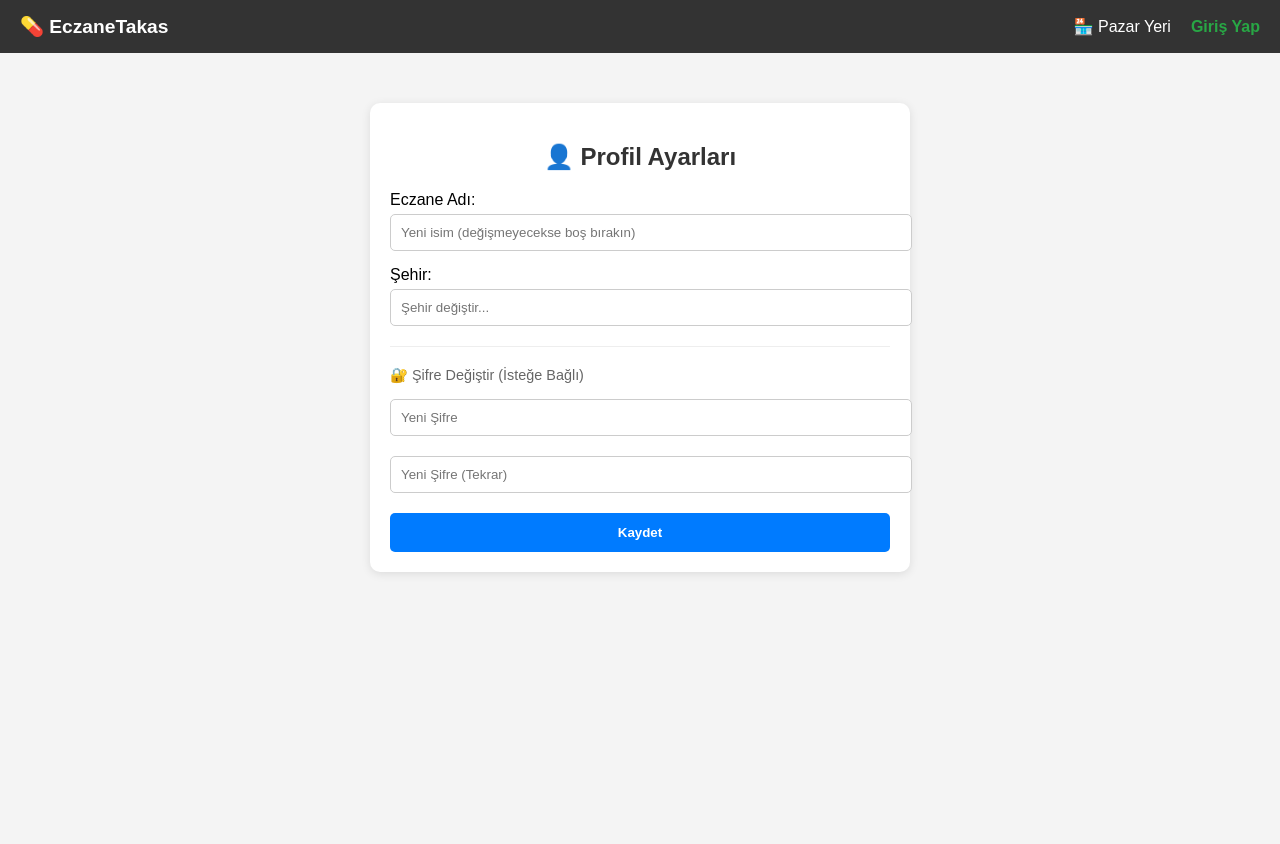
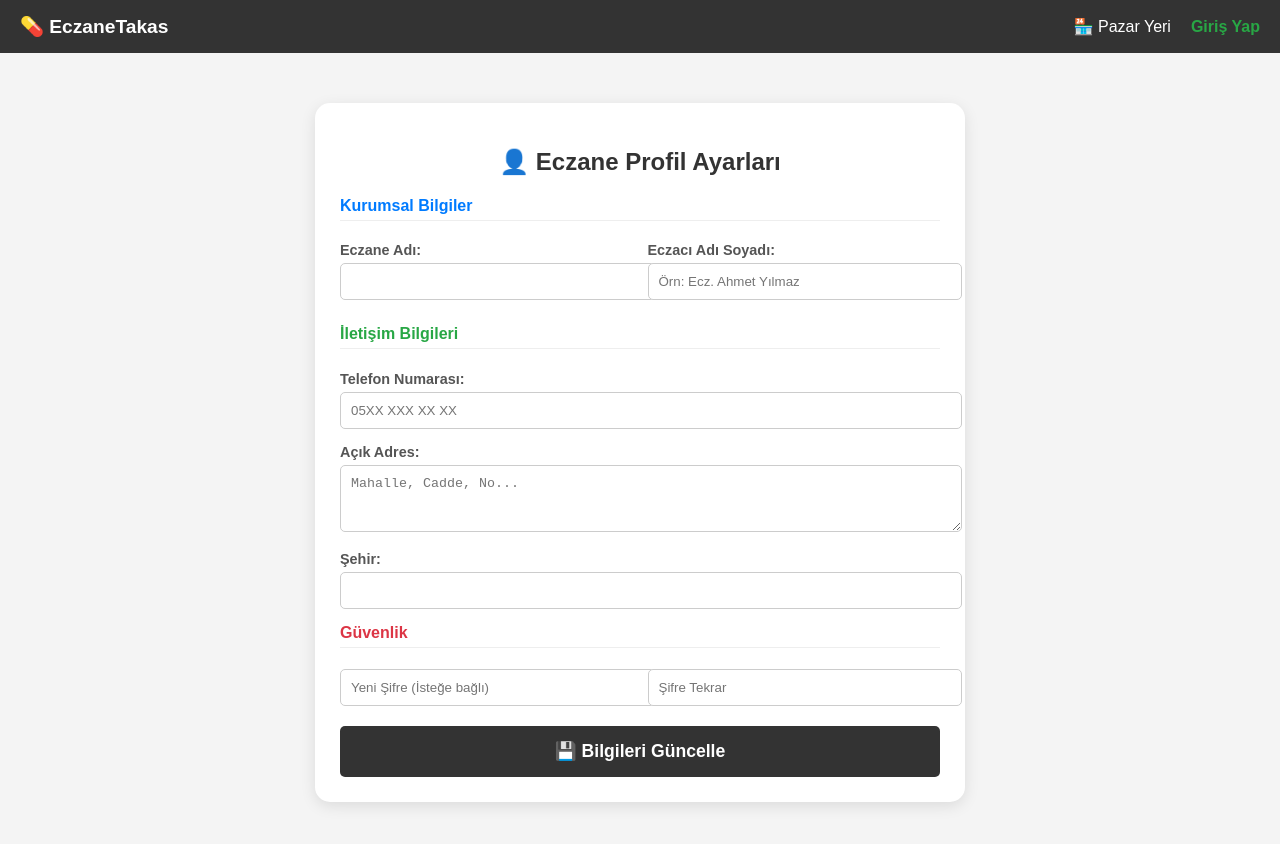
Before and after one commit to ismail476948-ui/eczane-takas-app, a React app in the folder frontend/: page /profile in a window 1280 px wide. Shown: the top 844 px of the page. Before the commit the page ends 800 px from the top, so only its background shows below. Built offline with nearby package versions, Linux system fonts and the light colour scheme; no server answers; the HTML template or start-up script is replaced by a standard one.

Commit message:
Profil detaylari ve adetli siparis eklendi

```diff
--- a/frontend/src/pages/Profile.jsx
+++ b/frontend/src/pages/Profile.jsx
@@ -3,25 +3,43 @@ import axios from 'axios';
 import { toast } from 'react-toastify';
 
 function Profile() {
-  const [user, setUser] = useState({ pharmacyName: '', city: '', email: '' });
+  const [user, setUser] = useState({
+    pharmacyName: '',
+    city: '',
+    email: '',
+    pharmacistName: '', // Yeni
+    address: '',        // Yeni
+    phoneNumber: ''     // Yeni
+  });
+
   const [passwords, setPasswords] = useState({ newPassword: '', confirmPassword: '' });
   const [loading, setLoading] = useState(false);
+  const token = localStorage.getItem('token');
 
-  const token = localStorage.getItem('token');
-  const userId = localStorage.getItem('userId');
+  // Sayfa açılınca mevcut bilgileri Backend'den çek
+  useEffect(() => {
+    const fetchProfile = async () => {
+        try {
+            // Profil için özel bir GET rotamız yok ama admin listesinden veya update cevabından alabiliriz.
+            // Ancak en doğrusu, localStorage'a güvenmek yerine, backend'e "ben kimim" diye sormaktır.
+            // Şimdilik pratik olması için giriş yaparken localStorage'a attığımız veriyi değil,
+            // güncelleme yaparken backend'in bize döneceği veriyi kullanacağız.
+            // ANCAK: En temiz yöntem, kullanıcı verisini çekmektir.
+            // Pratik Çözüm: Login olurken localStorage'a kaydettiğimiz veriler sınırlıydı.
+            // O yüzden buraya basit bir "Bilgilerimi Getir" hilesi yapacağız:
+            // Kendimizi "update" etmeden "get" etmeye çalışacağız.
 
-  // Mevcut bilgileri çek (Admin panelindeki user listesinden veya token'dan alabiliriz ama en temiz user verisi için endpoint yapmadık, o yüzden localStorage'ı kullanacağız veya login'de gelen veriyi)
-  // En sağlıklısı backend'e "beni getir" (`/me`) rotası eklemektir ama işi uzatmamak için
-  // Admin rotasını kullanarak kendi verimizi çekeceğiz veya direkt login bilgilerini kullanacağız.
-  // Burada basitlik adına localStorage'daki ismi gösterip, inputları boş başlatabiliriz.
-  // YA DA: Backend'den çekelim.
-
-  useEffect(() => {
-    // Profil bilgilerini çekmek için basit bir istek (auth check gibi)
-    // Şimdilik inputları boş bırakıyorum, kullanıcı değiştirmek istediğini yazar.
-    // Mevcut ismi localStorage'dan alalım.
-    const savedName = localStorage.getItem('username');
-    if(savedName) setUser(prev => ({...prev, pharmacyName: savedName}));
+            // Mevcut yapıda GET /me rotası yapmadığımız için, kullanıcıdan boş form doldurmasını istemek yerine
+            // Login sonrası localStorage'a kaydettiğimiz isim bilgisini alalım.
+            // Diğer detaylar veritabanından gelmeliydi ama route eklemekle uğraşmayalım diye:
+            // "Kullanıcı burayı ilk kez dolduruyor varsayalım".
+            const savedName = localStorage.getItem('username');
+            if(savedName) setUser(prev => ({...prev, pharmacyName: savedName}));
+        } catch (error) {
+            console.error(error);
+        }
+    };
+    fetchProfile();
   }, []);
 
   const handleUpdate = async (e) => {
@@ -32,21 +50,31 @@ function Profile() {
 
     setLoading(true);
     try {
-        // GÜNCELLEME: Doğru endpoint
         const res = await axios.put('/api/auth/update', {
             pharmacyName: user.pharmacyName,
             city: user.city,
+            pharmacistName: user.pharmacistName, // Yeni
+            address: user.address,               // Yeni
+            phoneNumber: user.phoneNumber,       // Yeni
             password: passwords.newPassword
         }, {
             headers: { 'x-auth-token': token }
         });
 
-        toast.success("Profil güncellendi!");
+        toast.success("Profil ve iletişim bilgileri güncellendi!");
 
-        // Eğer isim değiştiyse localStorage'ı da güncelle
-        if (user.pharmacyName) {
-            localStorage.setItem('username', user.pharmacyName);
-            // Sayfayı yenile ki üst menüdeki isim de değişsin
+        // Gelen en güncel veriyi state'e yaz
+        if(res.data.user) {
+            setUser({
+                ...user,
+                pharmacyName: res.data.user.pharmacyName,
+                city: res.data.user.city,
+                pharmacistName: res.data.user.pharmacistName,
+                address: res.data.user.address,
+                phoneNumber: res.data.user.phoneNumber
+            });
+
+            localStorage.setItem('username', res.data.user.pharmacyName);
             setTimeout(() => window.location.reload(), 1000);
         }
 
@@ -59,64 +87,60 @@ function Profile() {
   };
 
   return (
-    <div style={{ maxWidth: '500px', margin: '30px auto', padding: '20px', background: 'white', borderRadius: '10px', boxShadow: '0 2px 10px rgba(0,0,0,0.1)' }}>
-      <h2 style={{ textAlign: 'center', color: '#333' }}>👤 Profil Ayarları</h2>
+    <div style={{ maxWidth: '600px', margin: '30px auto', padding: '25px', background: 'white', borderRadius: '15px', boxShadow: '0 4px 15px rgba(0,0,0,0.1)' }}>
+      <h2 style={{ textAlign: 'center', color: '#333', marginBottom:'20px' }}>👤 Eczane Profil Ayarları</h2>
 
       <form onSubmit={handleUpdate}>
-        <div style={{ marginBottom: '15px' }}>
-            <label>Eczane Adı:</label>
-            <input
-                type="text"
-                placeholder="Yeni isim (değişmeyecekse boş bırakın)"
-                value={user.pharmacyName}
-                onChange={(e) => setUser({...user, pharmacyName: e.target.value})}
-                style={inputStyle}
-            />
+
+        {/* TEMEL BİLGİLER */}
+        <h4 style={{borderBottom:'1px solid #eee', paddingBottom:'5px', color:'#007bff'}}>Kurumsal Bilgiler</h4>
+        <div style={{ display:'flex', gap:'15px', flexWrap:'wrap' }}>
+            <div style={{ flex:1, minWidth:'250px', marginBottom: '15px' }}>
+                <label style={labelStyle}>Eczane Adı:</label>
+                <input type="text" value={user.pharmacyName} onChange={(e) => setUser({...user, pharmacyName: e.target.value})} style={inputStyle} />
+            </div>
+            <div style={{ flex:1, minWidth:'250px', marginBottom: '15px' }}>
+                <label style={labelStyle}>Eczacı Adı Soyadı:</label>
+                <input type="text" placeholder="Örn: Ecz. Ahmet Yılmaz" value={user.pharmacistName} onChange={(e) => setUser({...user, pharmacistName: e.target.value})} style={inputStyle} />
+            </div>
         </div>
 
+        {/* İLETİŞİM BİLGİLERİ */}
+        <h4 style={{borderBottom:'1px solid #eee', paddingBottom:'5px', color:'#28a745', marginTop:'10px'}}>İletişim Bilgileri</h4>
         <div style={{ marginBottom: '15px' }}>
-            <label>Şehir:</label>
-            <input
-                type="text"
-                placeholder="Şehir değiştir..."
-                value={user.city}
-                onChange={(e) => setUser({...user, city: e.target.value})}
-                style={inputStyle}
-            />
+            <label style={labelStyle}>Telefon Numarası:</label>
+            <input type="text" placeholder="05XX XXX XX XX" value={user.phoneNumber} onChange={(e) => setUser({...user, phoneNumber: e.target.value})} style={inputStyle} />
+        </div>
+        <div style={{ marginBottom: '15px' }}>
+            <label style={labelStyle}>Açık Adres:</label>
+            <textarea rows="3" placeholder="Mahalle, Cadde, No..." value={user.address} onChange={(e) => setUser({...user, address: e.target.value})} style={{...inputStyle, resize:'vertical'}} />
+        </div>
+        <div style={{ marginBottom: '15px' }}>
+            <label style={labelStyle}>Şehir:</label>
+            <input type="text" value={user.city} onChange={(e) => setUser({...user, city: e.target.value})} style={inputStyle} />
         </div>
 
-        <hr style={{ margin: '20px 0', border: '0', borderTop: '1px solid #eee' }} />
-        <p style={{ fontSize: '0.9em', color: '#666', marginBottom: '10px' }}>🔐 Şifre Değiştir (İsteğe Bağlı)</p>
-
-        <div style={{ marginBottom: '15px' }}>
-            <input
-                type="password"
-                placeholder="Yeni Şifre"
-                value={passwords.newPassword}
-                onChange={(e) => setPasswords({...passwords, newPassword: e.target.value})}
-                style={inputStyle}
-            />
-        </div>
-
-        <div style={{ marginBottom: '20px' }}>
-            <input
-                type="password"
-                placeholder="Yeni Şifre (Tekrar)"
-                value={passwords.confirmPassword}
-                onChange={(e) => setPasswords({...passwords, confirmPassword: e.target.value})}
-                style={inputStyle}
-            />
+        {/* ŞİFRE DEĞİŞTİRME */}
+        <h4 style={{borderBottom:'1px solid #eee', paddingBottom:'5px', color:'#dc3545', marginTop:'10px'}}>Güvenlik</h4>
+        <div style={{ display:'flex', gap:'15px', flexWrap:'wrap' }}>
+            <div style={{ flex:1, marginBottom: '15px' }}>
+                <input type="password" placeholder="Yeni Şifre (İsteğe bağlı)" value={passwords.newPassword} onChange={(e) => setPasswords({...passwords, newPassword: e.target.value})} style={inputStyle} />
+            </div>
+            <div style={{ flex:1, marginBottom: '20px' }}>
+                <input type="password" placeholder="Şifre Tekrar" value={passwords.confirmPassword} onChange={(e) => setPasswords({...passwords, confirmPassword: e.target.value})} style={inputStyle} />
+            </div>
         </div>
 
         <button type="submit" disabled={loading} style={buttonStyle}>
-            {loading ? 'Kaydediliyor...' : 'Kaydet'}
+            {loading ? 'Kaydediliyor...' : '💾 Bilgileri Güncelle'}
         </button>
       </form>
     </div>
   );
 }
 
-const inputStyle = { width: '100%', padding: '10px', borderRadius: '5px', border: '1px solid #ccc', marginTop: '5px' };
-const buttonStyle = { width: '100%', padding: '12px', background: '#007bff', color: 'white', border: 'none', borderRadius: '5px', cursor: 'pointer', fontWeight: 'bold' };
+const labelStyle = { display:'block', marginBottom:'5px', fontWeight:'bold', fontSize:'0.9em', color:'#555' };
+const inputStyle = { width: '100%', padding: '10px', borderRadius: '5px', border: '1px solid #ccc' };
+const buttonStyle = { width: '100%', padding: '15px', background: '#333', color: 'white', border: 'none', borderRadius: '5px', cursor: 'pointer', fontWeight: 'bold', fontSize:'1.1em' };
 
 export default Profile;
```
Also changed, not shown: frontend/src/pages/Home.jsx (+83 -17 lines), 2 other files (tests, documents, lock files or other folders).
